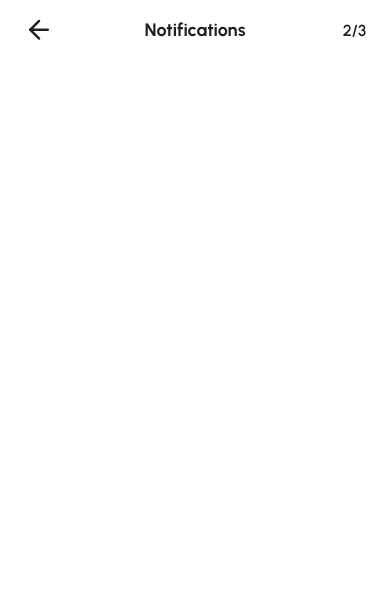
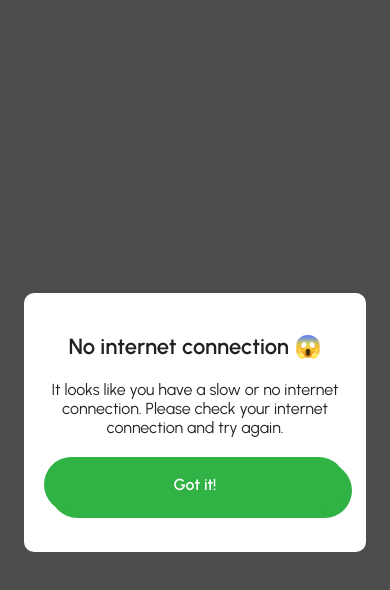
Before and after one commit to francis150/bagsakan-mobile-app, a React Native app: screen / in a window 390 px wide. Shown: the top 590 px of the page. Built offline with nearby package versions, Linux system fonts and the light colour scheme.

Commit message:
MessageModal

```diff
--- /dev/null
+++ b/src/components/Buttons/Link.js
@@ -0,0 +1,24 @@
+import { StyleSheet, Text, TouchableOpacity } from 'react-native'
+import React from 'react'
+import {Colors, Fonts} from '../../constants/Values'
+
+const Link = ({text, onPress, style}) => {
+  return (
+    <TouchableOpacity
+    style={style}
+    activeOpacity={.5}
+    onPress={onPress} >
+      <Text style={styles.text}>{text}</Text>
+    </TouchableOpacity>
+  )
+}
+
+export default Link
+
+const styles = StyleSheet.create({
+    text: {
+        fontFamily: Fonts.bold,
+        fontSize: 14,
+        color: Colors.accentColor
+    }
+})
--- a/src/components/Buttons/PrimaryButton.js
+++ b/src/components/Buttons/PrimaryButton.js
@@ -8,7 +8,8 @@ const PrimaryButton = ({style, icon, text, onPress}) => {
   return (
     <TouchableOpacity
     activeOpacity={.9}
-    style={[styles.container, style]}>
+    style={[styles.container, style]}
+    onPress={onPress}>
 
         {
             icon ?
@@ -48,6 +49,6 @@ const styles = StyleSheet.create({
     text: {
         fontFamily: Fonts.semibold,
         fontSize: 16,
-        color: Colors.defaultWhite
+        color: Colors.defaultWhite,
     },
 })
--- a/src/components/Buttons/index.js
+++ b/src/components/Buttons/index.js
@@ -1,5 +1,6 @@
 import PrimaryButton from './PrimaryButton'
 import SecondaryButton from './SecondaryButton'
 import ModeSwitchButton from './ModeSwitchButton'
+import Link from './Link'
 
-export {PrimaryButton, SecondaryButton, ModeSwitchButton}
+export {PrimaryButton, SecondaryButton, ModeSwitchButton, Link}
--- a/src/components/Inputs/InputText.js
+++ b/src/components/Inputs/InputText.js
@@ -24,7 +24,7 @@ const InputText = forwardRef(({
 
   return (
     <View
-    style={[styles.container, style]}>
+    style={style}>
 
       <View style={[styles.inputContainer, {
         borderColor: isFocused ? Colors.accentColor : Colors.inputBackground
@@ -97,7 +97,7 @@ export default InputText
 
 const styles = StyleSheet.create({
     container: {
-        width: '100%',
+        width:'100%'
     },
     inputContainer: {
         backgroundColor: Colors.inputBackground,
--- a/src/components/Modals/MessageModal.js
+++ b/src/components/Modals/MessageModal.js
@@ -1,14 +1,57 @@
-import { StyleSheet, Text, View } from 'react-native'
 import React from 'react'
+import { Modal, StyleSheet, Text, View } from 'react-native'
 
-const MessageModal = () => {
+import { Colors, Fonts, Layout } from '../../constants/Values'
+import { PrimaryButton } from '../Buttons'
+
+const MessageModal = ({visible, title, message, onOkay}) => {
   return (
-    <View>
-      <Text>MessageModal</Text>
-    </View>
+    <Modal
+    visible={visible}
+    transparent={true}
+    animationType={'fade'}>
+      <View style={styles.backgroundOverlay}>
+        <View style={styles.contentContainer}>
+          <Text style={styles.title}>{title}</Text>
+          <Text style={styles.message}>{message}</Text>
+          <PrimaryButton
+          text={'Got it!'}
+          onPress={onOkay} />
+        </View>
+      </View>
+    </Modal>
   )
 }
 
 export default MessageModal
 
-const styles = StyleSheet.create({})
+const styles = StyleSheet.create({
+  backgroundOverlay: {
+    flex: 1,
+    backgroundColor: Colors.modalOverlayBackground,
+    padding: Layout.defaultHorizontalPadding,
+    justifyContent: 'center',
+    alignItems: 'center'
+  },
+  contentContainer: {
+    width: '100%',
+    backgroundColor: Colors.defaultWhite,
+    paddingHorizontal: 20,
+    paddingVertical: 40,
+    borderRadius: 10,
+    alignItems: 'center'
+  },
+  title: {
+    color: Colors.defaultBlack,
+    fontFamily: Fonts.semibold,
+    fontSize: 22,
+    marginBottom: 20,
+  },
+  message: {
+    color: Colors.defaultBlack,
+    fontFamily: Fonts.regular,
+    fontSize: 16,
+    textAlign: 'center',
+    marginBottom: 20
+  }
+})
--- a/src/components/Modals/OTPVerificationModal.js
+++ b/src/components/Modals/OTPVerificationModal.js
@@ -1,10 +1,11 @@
 import {useState, createRef} from 'react'
 import { StyleSheet, Text, View, Modal, TouchableWithoutFeedback } from 'react-native'
 
-import {Colors, Layout} from '../../constants/Values'
+import {Colors, Layout, Fonts} from '../../constants/Values'
 import {InputText} from '../Inputs'
+import { PrimaryButton, Link } from '../Buttons'
 
-const OTPVerificationModal = ({visible, title, onSubmit, onCancel, onResendCode, phoneNumber,}) => {
+const OTPVerificationModal = ({visible, title, onSubmit, onCancel, onResendCode, phoneNumber}) => {
 
   const [otp, setOtp] = useState('')
   const otpInput = createRef()
@@ -13,7 +14,8 @@ const OTPVerificationModal = ({visible, title, onSubmit, onCancel, onResendCode,
   return (
     <Modal
     visible={visible}
-    transparent={true}>
+    transparent={true}
+    animationType={'fade'}>
       <View style={styles.backgroundOverlay}>
 
 
@@ -24,15 +26,31 @@ const OTPVerificationModal = ({visible, title, onSubmit, onCancel, onResendCode,
             <Text style={styles.title}>{title}</Text>
 
             <InputText
+            style={styles.inputText}
             prefixIcon={'hash'}
             placeholder={'One-time PIN'}
             info={`We've sent an OTP to your phone number ${phoneNumber}`}
             value={otp}
-            onChangeText={val => setOtp(otp)}
+            onChangeText={val => setOtp(val)}
             returnKeyType={'done'}
             keyboardType={'numeric'}
             maxLength={6}
             ref={otpInput} />
+
+            <PrimaryButton
+            style={styles.primaryButton}
+            text={'Verify'}
+            onPress={() => onSubmit(otp)} />
+
+            <Link
+            style={styles.resendCodeText}
+            text={'Resend code'}
+            onPress={onResendCode} />
+
+            <Link
+            style={styles.cancelText}
+            text={'Cancel'}
+            onPress={onCancel} />
 
           </View>
         </TouchableWithoutFeedback>
@@ -51,5 +69,29 @@ const styles = StyleSheet.create({
     padding: Layout.defaultHorizontalPadding,
     justifyContent: 'center',
     alignItems: 'center'
-    }
+  },
+  contentContainer: {
+    width: '100%',
+    backgroundColor: Colors.defaultWhite,
+    paddingHorizontal: 20,
+    paddingVertical: 40,
+    borderRadius: 10,
+    alignItems: 'center'
+  },
+  title: {
+    color: Colors.defaultBlack,
+    fontFamily: Fonts.semibold,
+    fontSize: 22,
+    marginBottom: 40,
+  },
+  inputText: {
+    marginBottom: 20
+  },
+  primaryButton: {
+    marginBottom: 20
+  },
+  resendCodeText: {
+    marginBottom: 20,
+  },
+
 })
--- a/src/screens/AuthStack/LoginScreen.js
+++ b/src/screens/AuthStack/LoginScreen.js
@@ -1,31 +1,32 @@
 import {useState} from 'react'
-import { StyleSheet, Text, View } from 'react-native'
-import {Colors} from '../../constants/Values'
+import { StyleSheet, Text, TouchableWithoutFeedback, View } from 'react-native'
 
+import {Colors, Fonts, Layout} from '../../constants/Values'
 import { StackHeader } from '../../components/Headers'
-import {OTPVerificationModal} from '../../components/Modals'
+import {OTPVerificationModal, MessageModal} from '../../components/Modals'
 import {PrimaryButton} from '../../components/Buttons'
 
 const LoginScreen = () => {
     const [value, setValue] = useState('')
 
+    const onRootViewPressed = () => {
+        console.log('Root view pressed')
+    }
+
   return (
-    <View
-    style={styles.container}>
-      <StackHeader
-      title={'Notifications'}
-      suffixText={'2/3'}
-      onBack={() => console.log('Back...')} />
+    <TouchableWithoutFeedback
+    onPress={onRootViewPressed} >
+        <View
+        style={styles.container} >
 
-      {/* <OTPVerificationModal
-      visible={true}
-      title={'Verify your login 🤗'}
-      onSubmit={() => console.log('OTP verify')}
-      onCancel={() => console.log('OTP Cancel')}
-      onResendCode={() => console.log('OTP Resend')}
-      phoneNumber={'+639669257362'} /> */}
+            <MessageModal
+            visible={true}
+            title={'No internet connection 😱'}
+            message={'It looks like you have a slow or no internet connection. Please check your internet connection and try again.'}
+            onOkay={() => console.log('Okay')} />
 
-    </View>
+        </View>
+    </TouchableWithoutFeedback>
   )
 }
 
@@ -34,5 +35,6 @@ export default LoginScreen
 const styles = StyleSheet.create({
     container: {
         flex: 1,
+        backgroundColor: Colors.defaultWhite
     }
 })
```
Lines whose indentation alone changed are shown as unchanged.
